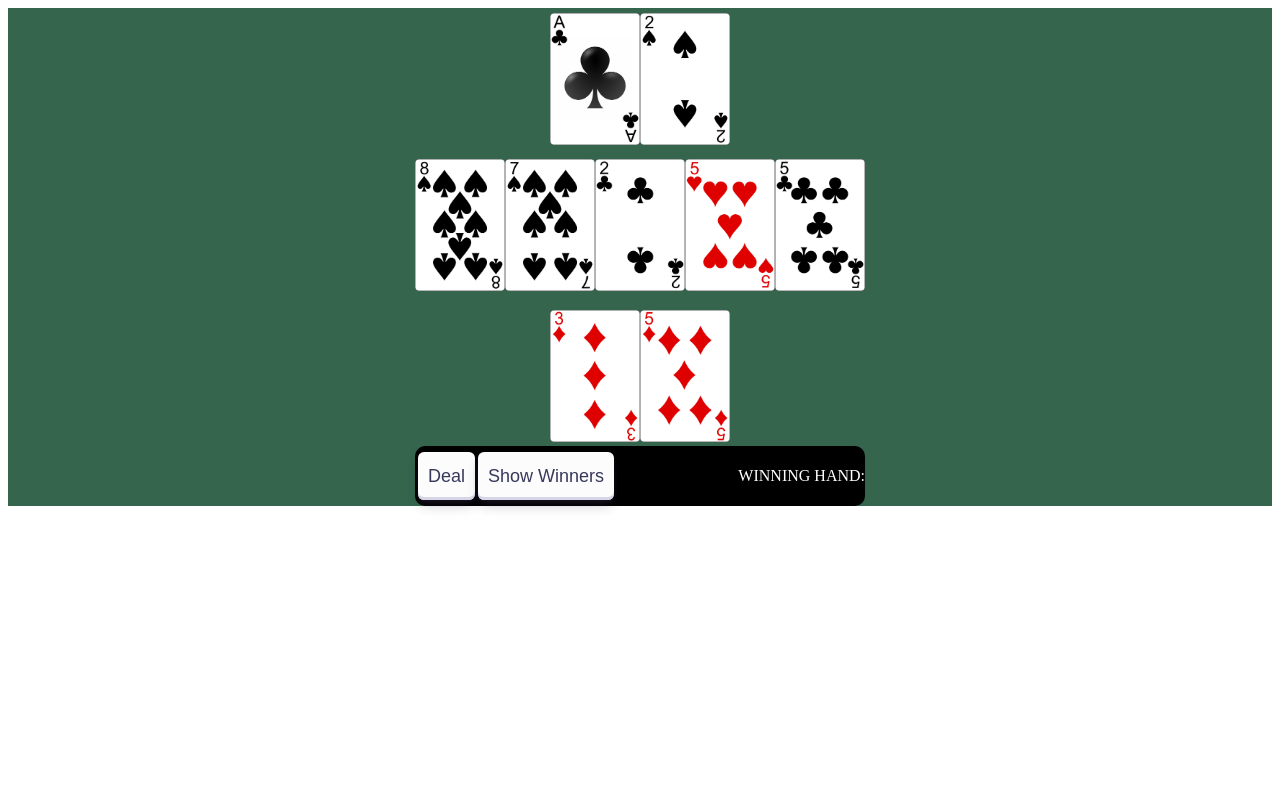
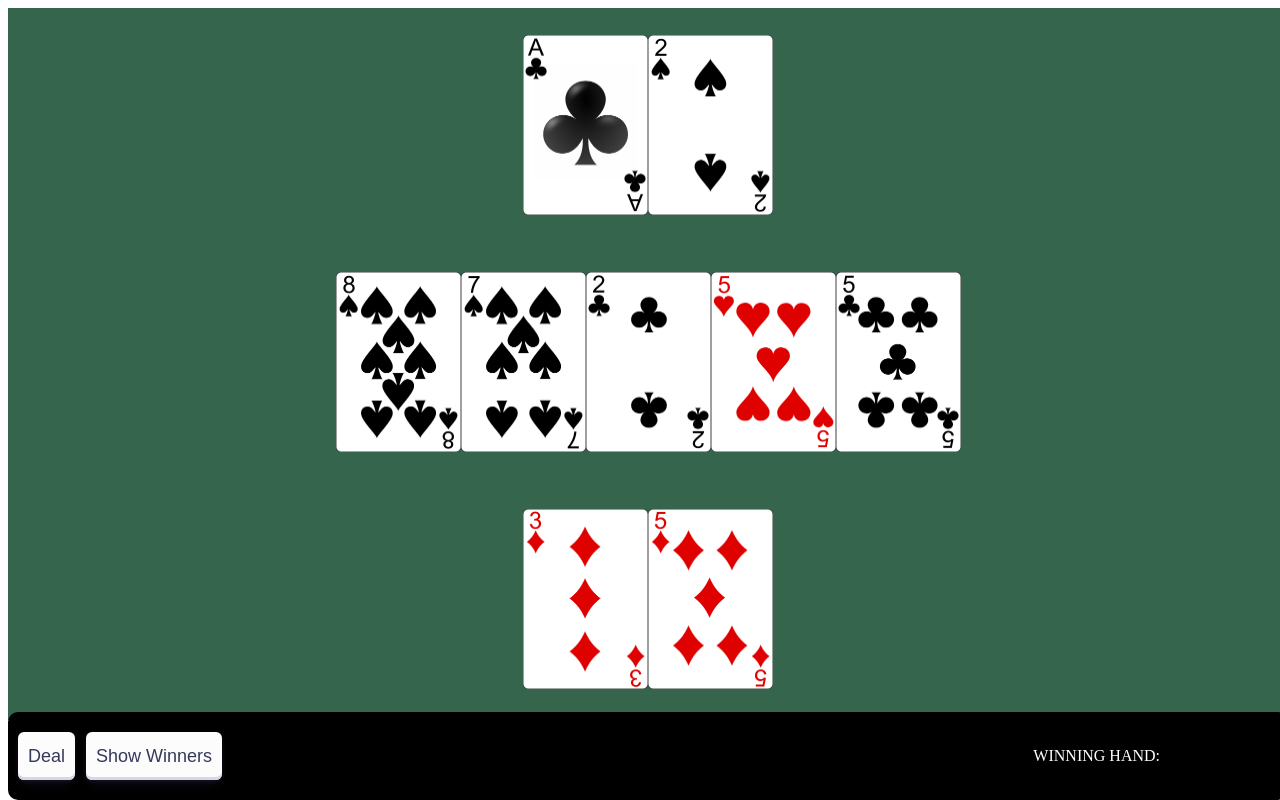
Before and after one commit to colton-b-trujillo/poker, a Next.js app: page / in a window 1280 px wide. Built offline with nearby package versions, Linux system fonts and the light colour scheme.

Commit message:
improve control layout

```diff
--- a/pages/index.js
+++ b/pages/index.js
@@ -21,7 +21,7 @@ export default function Home({ allCards, table }) {
   function renderCards(cards){
     return cards.map((card, i) => {
       const imgSrc = `/card_images/${card}.PNG`;
-      return <Image src={imgSrc} objectFit='cover' width={90} height={132} alt={imgSrc} key={imgSrc} sizes="(max-width: 420px) 50vw, (max-width: 1200px) 25vw, 15vw"/>})
+      return <Image src={imgSrc} width={125} height={180} alt={imgSrc} key={imgSrc} sizes="(max-width: 420px) 50vw, (max-width: 1200px) 25vw, 15vw"/>})
   }
 
   const callOutcomeAPI = () => {
--- a/styles/utils.module.css
+++ b/styles/utils.module.css
@@ -1,18 +1,9 @@
-.heading2Xl {
-  font-size: 2.5rem;
-  line-height: 1.2;
-  font-weight: 800;
-  letter-spacing: -0.05rem;
-  margin: 1rem 0;
-}
-
 .wrapper {
   display: grid;
-  grid-template-rows: 2fr 2fr 2fr 60px;;
+  grid-template-rows: 1fr 1fr 1fr;
   background-color: #35654d;
-  justify-content: center;
-  width: '100%';
-  height: '100%';
+  width: 100vw;
+  height: 89vh;
 }
 
 .cardSet{
@@ -27,18 +18,6 @@
   margin: auto;
 }
 
-.topLeft{
-  grid-column: 1/3;
-}
-
-.topRight{
-  grid-column: 3/4;
-  margin:auto;
-  background-color: whitesmoke;
-  margin-left: 1fr;
-  z-index:2;
-}
-
 .middleRow{
   grid-column: 1 / 5;
   grid-row: 2/3;
@@ -46,74 +25,34 @@
 
 }
 
-
 .controlRow{
   background-color: black;
   border-radius: 10px;
-  grid-column: 1 / 5;
-  grid-row: 4/5;
   display:flex;
   justify-content: space-between;
   color: white;
-
+  position: fixed;
+  bottom: 0;
+  width:100%;
+  margin-top: 10px;
+  width: 100vw;
+  height: 11vh;
 }
 
 .bottomRow{
-  padding-top: 10px;
   grid-column: 1/5;
   grid-row: 3/4;
   margin: auto;
-
-}
-.headingXl {
-  font-size: 2rem;
-  line-height: 1.3;
-  font-weight: 800;
-  letter-spacing: -0.05rem;
-  margin: 1rem 0;
 }
 
-.headingLg {
-  font-size: 1.5rem;
-  line-height: 1.4;
-  margin: 1rem 0;
+
+.statusBox{
+  text-align: left;
+  margin:auto;
+  margin-right: 10%;
+  white-space: nowrap;
 }
 
-.headingMd {
-  font-size: 1.2rem;
-  line-height: 1.5;
-}
-
-.borderCircle {
-  border-radius: 9999px;
-}
-
-.statusBox{
-  text-align: center;
-  margin:auto;
-  white-space: nowrap;
-}
-.colorInherit {
-  color: inherit;
-}
-
-.padding1px {
-  padding-top: 1px;
-}
-
-.list {
-  list-style: none;
-  padding: 0;
-  margin: 0;
-}
-
-.listItem {
-  margin: 0 0 1.25rem;
-}
-
-.lightText {
-  color: #666;
-}
 
 .buttonContainer{
   width:100%;
```
